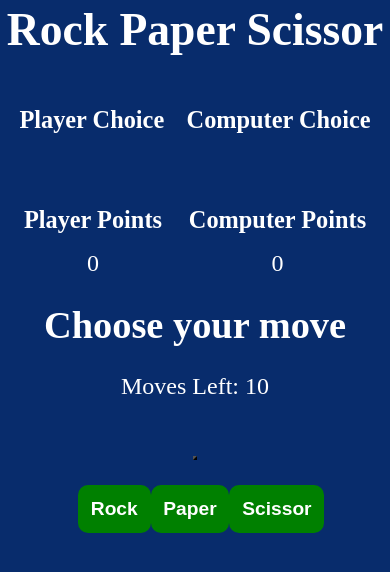
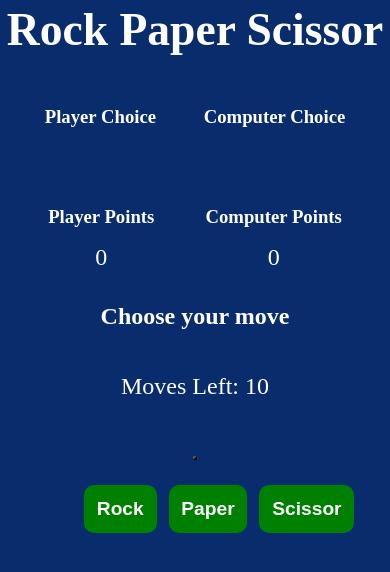
Before and after one commit to JaveriaHamid/Rock-Paper-Scissor-Game, a plain HTML site: page rock-paper-scissor.html in a window 390 px wide. Drawn offline with Linux system fonts and the light colour scheme.

Commit message:
Add files via upload

```diff
--- a/script1.js
+++ b/script1.js
@@ -149,47 +149,3 @@ function gameOver(playerScore, computerScore){
 }
 
 playGame();
-
-
-
-
-
-
-
-
-
-/*//#4 Add function to buttons
-function onClickRPS(playerChoice){
-   const movesLeftDisplay = document.getElementsByClassName('moves-left');
-   moves++;
-   movesLeftDisplay.innerText = `Moves Left: ${10 - moves}`
-   movesLeft = movesLeftDisplay.innerText;
-   console.log(movesLeft);
-
-
-
-   // console.log(userChoice)
-   console.log(playerChoice);
-
-   //generateComputerChoice()
-   //console.log(generateComputerChoice());
-
-   const computerChoice = generateComputerChoice();
-   console.log(computerChoice);
-
-   const result = getResult(playerChoice, computerChoice);
-   console.log(result);
-
-
-}*/
-
-
-/*// #3 Grab Buttons and add Event listener on Buttons
-function playGame(){
-   const rpsButtons = document.querySelectorAll('.rpsBtn');
-
-   rpsButtons[0].onclick = () => console.log(rpsButtons[0].innerHTML);
-   rpsButtons.forEach(rpsButton => {
-     rpsButton.onclick = () => onClickRPS(rpsButton.innerHTML)
-   })
-}*/
--- a/style1.css
+++ b/style1.css
@@ -137,131 +137,20 @@
     top: 200px;
     width: 100vw;
    }
+   .player-choice, .computer-choice{
+    font-size: 1em;
+    }
+    .player-score, .computer-score {
+        font-size: 1em;
+    }
+   .move{
+    font-size: 1rem;
+    text-align: center;
+   }
    .options{
     width: 60vw;
    }
+   .options button{
+    margin-inline: 6px;
+   }
 }
-
-
-
-/*
-.grid-row-top-1 {
-   background: none;
-   padding: 20px;
-   padding-top: 40px;
-   padding-bottom: 40px;
-}
-.module-products-27 .panel-group {
-    margin-top: -13px;
-}
-.module-products-27 .panel-group .panel {
-    margin-top: 13px !important;
-}
-.module-products-27 .panel-group .panel-heading {
-    background: rgba(221, 14, 28, 1);
-    box-shadow: 0 5px 50px -10px rgba(0, 0, 0, 0.05);
-    border-style: solid;
-}
-.module-products-27 .panel-group .panel-heading a {
-justify-content: space-between;
-    font-family: 'Montserrat';
-    font-weight: 600;
-    color: rgba(255, 255, 255, 1);
-    text-transform: uppercase;
-    padding: 15px;
-    padding-right: 17px;
-    padding-left: 17px;
-}
-.module-products-27 .product-grid .product-thumb .btn-cart.btn {
-    background: rgba(254, 212, 48, 1);
-    border-width: 2px;
-    box-shadow: 30px 40px 90px -10px rgba(0, 0, 0, 0.2);
-    border-radius: 3px !important;
-    padding: 10px !important;
-}
-.module-products-27 .product-grid .product-thumb .btn-cart.btn, .module-products-27 .product-grid .product-thumb .btn-cart.btn:visited{
-    color: rgba(90, 70, 10, 1);
-    font-weight: 700;
-    text-transform: uppercase;
-}
-footer .grid-row-1 .grid-col-1 {
-   margin-top: 3px;
-   margin-bottom: 3px;
-}
-footer .grid-row-1 .grid-col-2 {
-   padding-top: 20px;
-   margin-top: 20px;
-}
-div.links-menu-76 .links-menu-item-1 a .links-text {
-    font-size: 20px;
-}
-div.links-menu-76 .links-menu-item-2 a .links-text {
-    font-size: 20px;
-}
-div.links-menu-76 .links-menu-item-3 a .links-text {
-    font-size: 20px;
-}
-footer .grid-row-1 .grid-col-3 {
-    padding-top: 20px;
-    margin-top: 20px;
-}
-div.links-menu-72 .links-menu-item-1 a .links-text {
-    font-size: 20px;
-}
-div.links-menu-72 .links-menu-item-4 a .links-text {
-    font-size: 20px;
-}
-div.links-menu-72 .links-menu-item-5 a .links-text {
-    font-size: 20px;
-}
-.notification-content img {
-   display: none;
-}
-.route-checkout-cart .td-qty .btn-update.btn {
-    background: rgba(254, 212, 48, 1);
-    box-shadow: 30px 40px 90px -10px rgba(0, 0, 0, 0.2);
-}
-.route-checkout-cart .td-qty .btn-update.btn, .route-checkout-cart .td-qty .btn-update.btn:visited {
-    color: rgba(90, 70, 10, 1);
-}
-.route-checkout-cart .td-qty .btn-update.btn:hover {
-    font-size: 20px !important;
-}
-.panel-group {
-    margin-top: -13px;
-}
-.panel-group .panel {
-    margin-top: 13px !important;
-}
-.panel-group .panel-heading  {
-    background: rgba(221, 14, 28, 1);
-    box-shadow: 0 5px 50px -10px rgba(0, 0, 0, 0.05);
-}
-.panel-group .panel-heading a {
-   color: rgba(255, 255, 255, 1);
-    padding-right: 17px;
-    padding-left: 17px;
-}
-.btn, .btn:visited {
-    font-size: 20px;
-    color: rgba(90,70,10,1);
-    font-weight: 700;
-    text-transform: uppercase;
-}
-.buttons .pull-right .btn, .buttons .pull-right .btn:visited {
-    font-size: 20px;
-    color: rgba(90, 70, 10, 1);
-    font-weight: 700;
-    text-transform: uppercase;
-}
-.route-checkout-cart .cart-panels .input-group .input-group-btn .btn {
-   background: rgba(254, 212, 48, 1);
-   box-shadow: 30px 40px 90px -10px rgba(0, 0, 0, 0.2);
-}
-.route-checkout-cart .cart-panels .input-group .input-group-btn .btn, .route-checkout-cart .cart-panels .input-group .input-group-btn .btn:visited {
-    font-size: 20px;
-    color: rgba(90, 70, 10, 1);
-    font-weight: 700;
-    text-transform: uppercase;
-}
-*/
```
